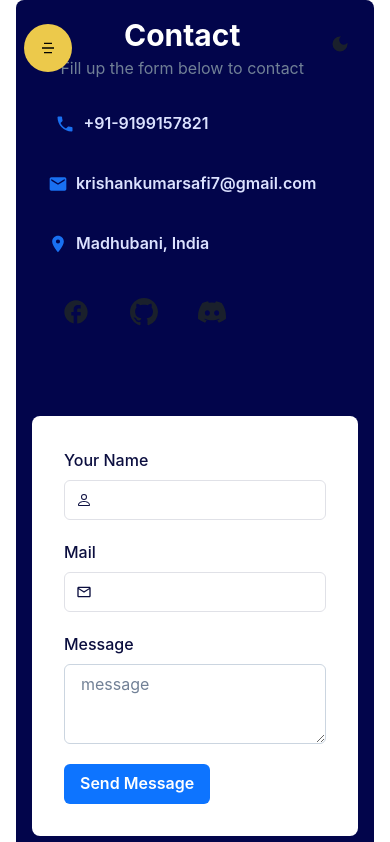
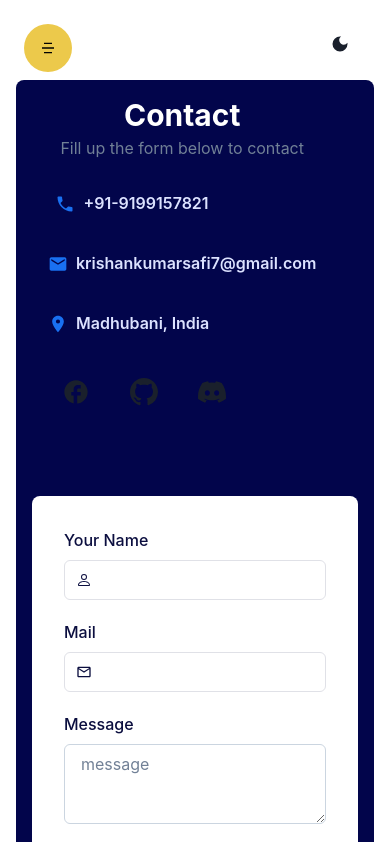
Before and after one commit to Krishukr12/Online-Course, a React (Create React App) app in the folder online_course_frontend/: page /contact in a window 390 px wide. Shown: the top 842 px of the page. Built offline with nearby package versions, Linux system fonts and the light colour scheme.

Commit message:
Fixing Responsivness error

```diff
--- a/online_course_frontend/src/Pages/Auth/Register.jsx
+++ b/online_course_frontend/src/Pages/Auth/Register.jsx
@@ -53,7 +53,6 @@ export function Register() {
         spacing={4}
         w={"full"}
         maxW={"md"}
-        bg={useColorModeValue("white", "gray.700")}
         rounded={"xl"}
         boxShadow={"lg"}
         p={6}
--- a/online_course_frontend/src/Pages/Contact/Contact.jsx
+++ b/online_course_frontend/src/Pages/Contact/Contact.jsx
@@ -28,7 +28,7 @@ import { BsGithub, BsDiscord, BsPerson } from "react-icons/bs";
 
 export function Contact() {
   return (
-    <Container maxW="full" mt={0} centerContent overflow="hidden">
+    <Container mb={"10"} maxW="full" mt={"20"} centerContent overflow="hidden">
       <Flex>
         <Box
           bg="#02054B"
--- a/online_course_frontend/src/components/Navbar.jsx
+++ b/online_course_frontend/src/components/Navbar.jsx
@@ -22,7 +22,7 @@ const LinkButton = ({ url, title = "Home", onClose }) => (
 );
 export const Navbar = () => {
   const { isOpen, onOpen, onClose } = useDisclosure();
-  const isAuthenticated = false;
+  const isAuthenticated = true;
   const user = {
     role: "admin",
   };
```
Also changed, not shown: online_course_frontend/src/Pages/Request_Course/Request.jsx (+3 -1 lines).
